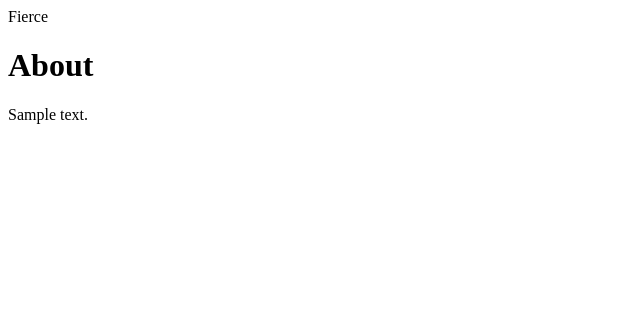
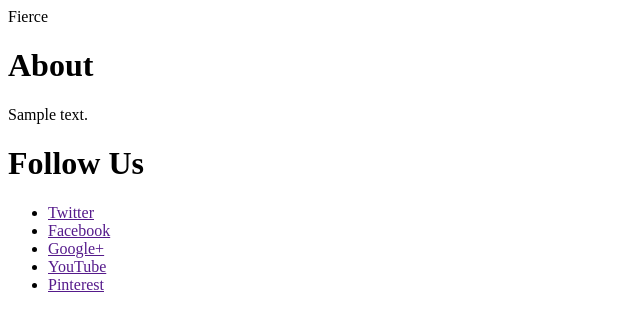
Before and after one commit to marquee/runtime, a Flask app: template templates/footer.html in a window 1280 px wide. Shown: the top 331 px of the page, without its empty margins (0-640 px from the left). Run offline with Flask 2, Linux system fonts and the light colour scheme; the template is opened without the code that fills it: most values are stand-ins (such as "Sample title", 1, 10 or a date in 2020); parts of the project's set-up code (start-up, migrations or seed data) failed here and were passed over.

Commit message:
Footer styling.
Flexbox is magical.

```diff
--- /dev/null
+++ b/static_source/_base.sass
@@ -0,0 +1,3 @@
+body
+    -webkit-font-smoothing: antialiased
+    font-smoothing: antialiased
--- a/static_source/screen.sass
+++ b/static_source/screen.sass
@@ -30,6 +30,7 @@ $modules: () !default
 @import "composer"
 @import "composer_selectors"
 
+@import "base"
 @import "item"
 @import "header"
 @import "footer"
--- a/templates/footer.html
+++ b/templates/footer.html
@@ -1,8 +1,19 @@
 <a class="branding">Fierce</a>
 
-<div class="publication_info">
+<div class="publication_info footer_section">
     <h1>About</h1>
     <div class="description">
         {{ publication.description }}
     </div>
 </div>
+
+<div class="social_links footer_section">
+    <h1>Follow Us</h1>
+    <ul>
+        <li><a href="">Twitter</a></li>
+        <li><a href="">Facebook</a></li>
+        <li><a href="">Google+</a></li>
+        <li><a href="">YouTube</a></li>
+        <li><a href="">Pinterest</a></li>
+    </ul>
+</div>
```
Also changed, not shown: static_source/_footer.sass (+34 -11 lines).
